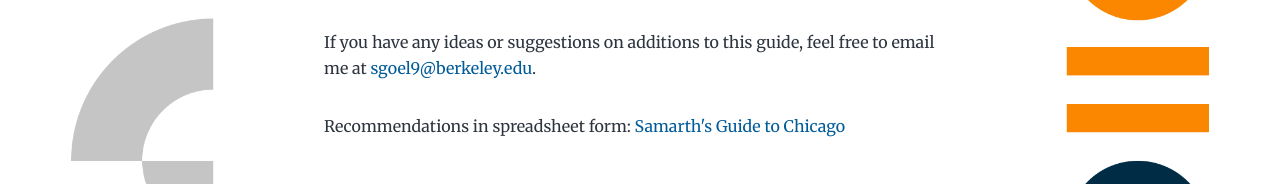
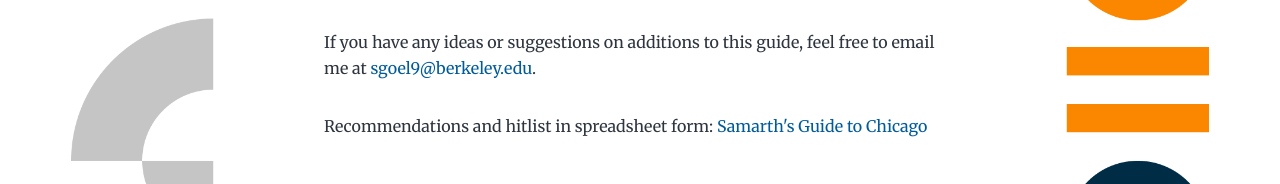
Before and after one commit to sgoel97/blog, a Gatsby site: page /chicago/ in a window 1280 px wide. Shown: the part 833-1017 px from the top of the page. Built offline with nearby package versions, Linux system fonts and the light colour scheme; Gatsby itself is replaced by a stand-in of ours.

Commit message:
add spreadsheet

```diff
--- a/content/blog/chicago/index.md
+++ b/content/blog/chicago/index.md
@@ -15,7 +15,7 @@ In this blog post, I've compiled my top recommendations for places to visit in C
 
 If you have any ideas or suggestions on additions to this guide, feel free to email me at sgoel9@berkeley.edu.
 
-Recommendations in spreadsheet form: [Samarth's Guide to Chicago](https://docs.google.com/spreadsheets/d/1jke16brYuEZCHnmdJR5FT3dDzBRIfsVTH7B60Gb5w8s/edit#gid=0)
+Recommendations and hitlist in spreadsheet form: [Samarth's Guide to Chicago](https://docs.google.com/spreadsheets/d/1jke16brYuEZCHnmdJR5FT3dDzBRIfsVTH7B60Gb5w8s/edit#gid=0)
 
 ## Places to Visit
 
```
